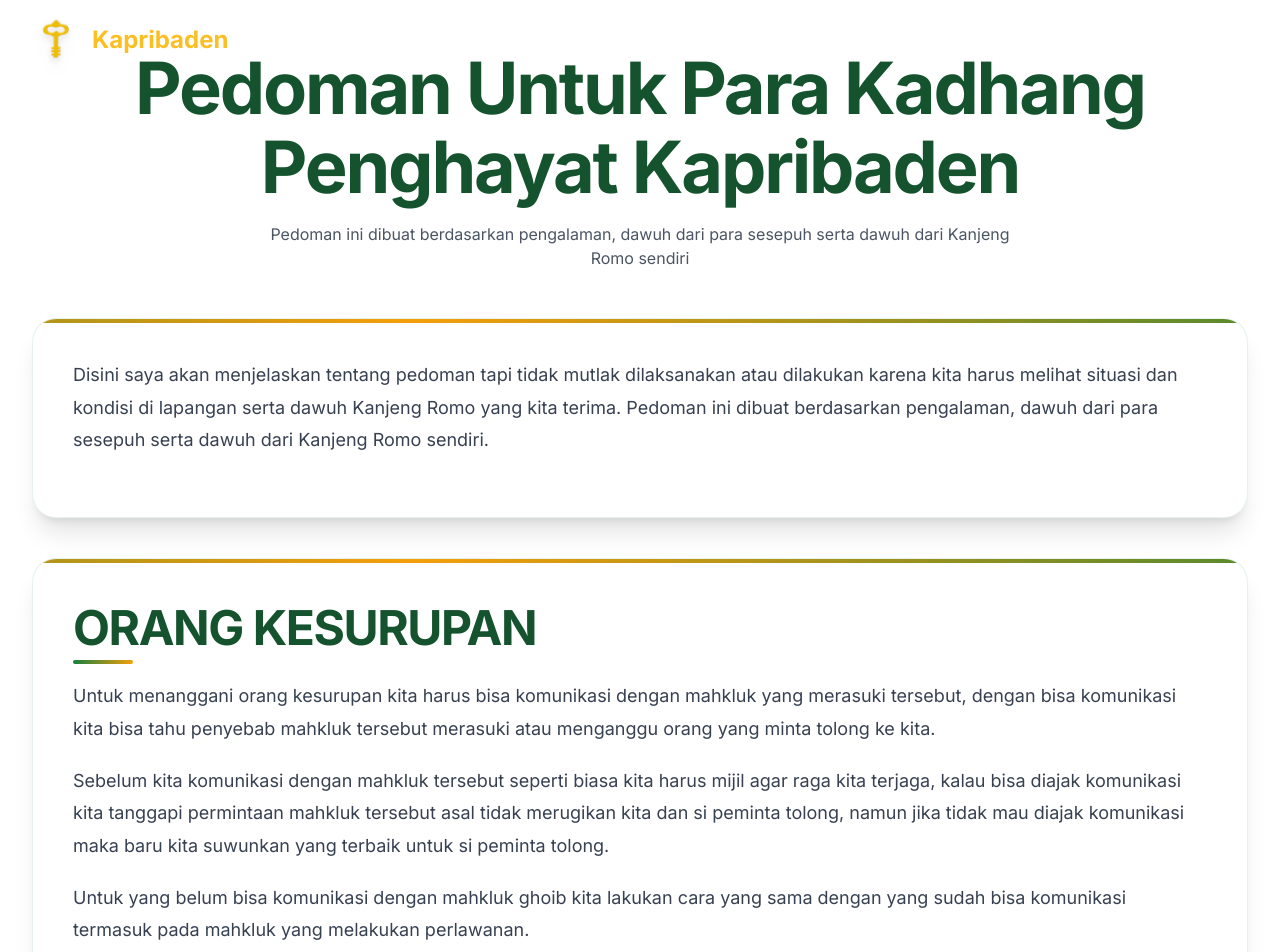
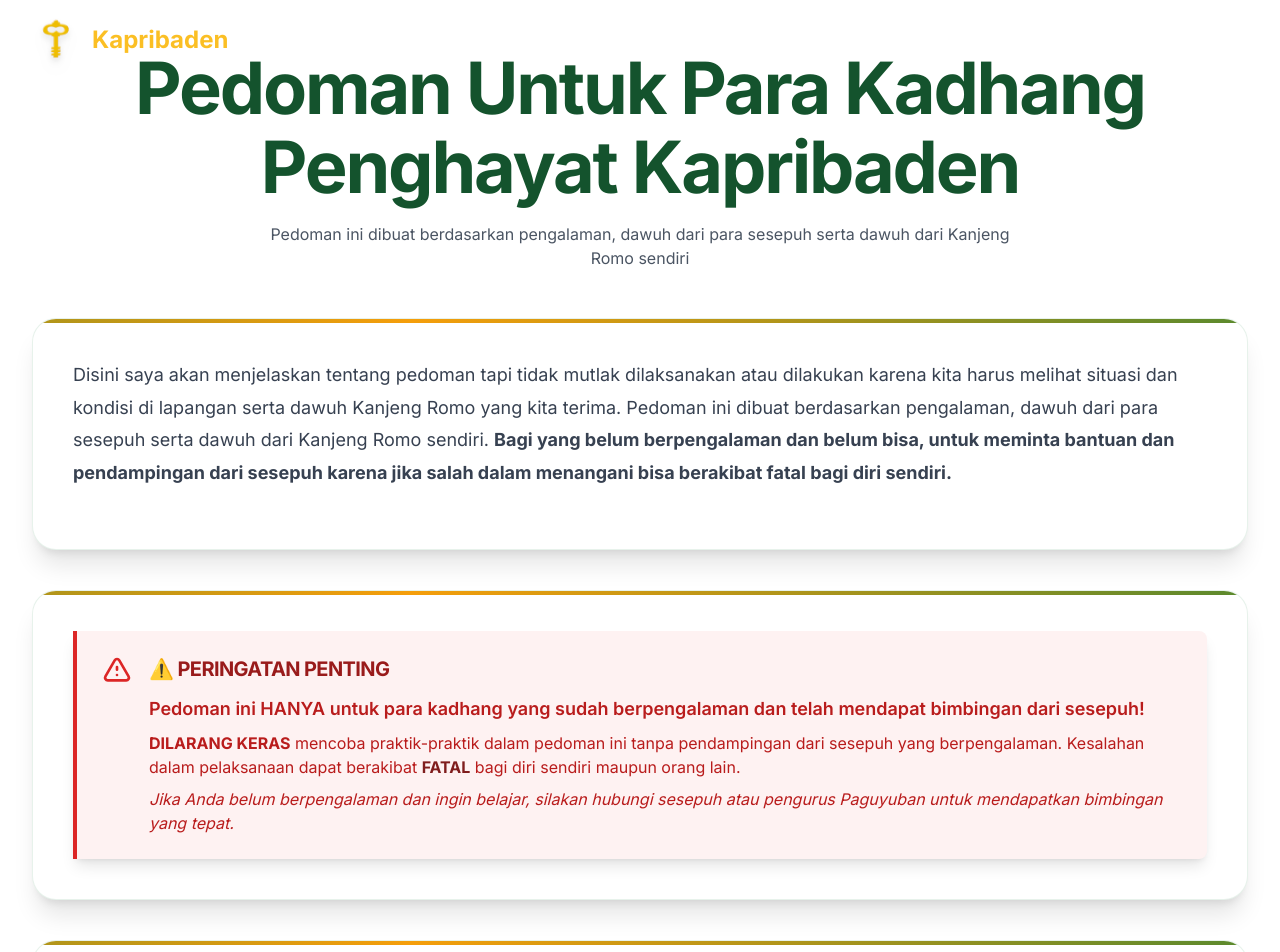
Before and after one commit to Suseno78/kapribaden, a Next.js app: page /pedoman in a window 1280 px wide. Shown: the top 952 px of the page. Built offline with nearby package versions, Linux system fonts and the light colour scheme.

Commit message:
update cuy

```diff
--- a/app/page.tsx
+++ b/app/page.tsx
@@ -78,9 +78,13 @@ Gusti Ingkang Moho Suci, Kulo nyuwun pangapuro dumateng Gusti Ingkang Moho Suci,
         },
         {
             title: 'Asmo',
+            desc: 'Diparingi kaliyan sesepuh',
+            icon: '✨',
+        },
+        {
+            title: 'Doa Sowan Sesudah Mijil',
             desc: 'Raganingsung bade sowan dateng ngarsanipun Kanjeng Romo Herucokro Semono sejati sak perlu nyuwun tambahe Pangestune mugi dados putro romo sejati sageto ngemban-ngemban dawuh-dawuhipun Kanjeng Romo Herucokro Semono sejati',
-            icon: '✨',
-            className: 'lg:col-start-2'
+            hideNumber: true,
         },
     ]
 
@@ -323,10 +327,11 @@ Gusti Ingkang Moho Suci, Kulo nyuwun pangapuro dumateng Gusti Ingkang Moho Suci,
                         {pancaGaib.map((item, index) => (
                             <StaggerItem key={item.title} className={`${item.className || ''} h-full`}>
                                 <FeatureCard
-                                    icon={<span className="text-4xl">{item.icon}</span>}
+                                    icon={item.icon ? <span className="text-4xl">{item.icon}</span> : undefined}
                                     title={item.title}
                                     description={item.desc}
                                     index={index}
+                                    hideNumber={item.hideNumber}
                                 />
                             </StaggerItem>
                         ))}
--- a/app/pedoman/page.tsx
+++ b/app/pedoman/page.tsx
@@ -19,8 +19,36 @@ export default function PedomanPage() {
                     <p className="text-lg">
                         Disini saya akan menjelaskan tentang pedoman tapi tidak mutlak dilaksanakan atau dilakukan karena kita harus melihat situasi dan
                         kondisi di lapangan serta dawuh Kanjeng Romo yang kita terima. Pedoman ini dibuat berdasarkan pengalaman, dawuh dari para sesepuh
-                        serta dawuh dari Kanjeng Romo sendiri.
+                        serta dawuh dari Kanjeng Romo sendiri. <b>Bagi yang belum berpengalaman dan belum bisa, untuk meminta bantuan dan pendampingan dari sesepuh karena jika salah dalam menangani bisa berakibat fatal bagi diri sendiri.</b>
                     </p>
+                </div>
+            </div>
+
+            {/* Peringatan Penting */}
+            <div className="content-section">
+                <div className="bg-red-50 border-l-4 border-red-600 p-6 rounded-r-lg shadow-lg">
+                    <div className="flex items-start">
+                        <div className="flex-shrink-0">
+                            <svg className="h-8 w-8 text-red-600" fill="none" viewBox="0 0 24 24" stroke="currentColor">
+                                <path strokeLinecap="round" strokeLinejoin="round" strokeWidth={2} d="M12 9v2m0 4h.01m-6.938 4h13.856c1.54 0 2.502-1.667 1.732-3L13.732 4c-.77-1.333-2.694-1.333-3.464 0L3.34 16c-.77 1.333.192 3 1.732 3z" />
+                            </svg>
+                        </div>
+                        <div className="ml-4">
+                            <h3 className="text-xl font-bold text-red-800 mb-3">⚠️ PERINGATAN PENTING</h3>
+                            <div className="text-red-700 space-y-2">
+                                <p className="font-semibold text-lg">
+                                    Pedoman ini HANYA untuk para kadhang yang sudah berpengalaman dan telah mendapat bimbingan dari sesepuh!
+                                </p>
+                                <p>
+                                    <strong>DILARANG KERAS</strong> mencoba praktik-praktik dalam pedoman ini tanpa pendampingan dari sesepuh yang berpengalaman.
+                                    Kesalahan dalam pelaksanaan dapat berakibat <strong className="text-red-900">FATAL</strong> bagi diri sendiri maupun orang lain.
+                                </p>
+                                <p className="italic">
+                                    Jika Anda belum berpengalaman dan ingin belajar, silakan hubungi sesepuh atau pengurus Paguyuban untuk mendapatkan bimbingan yang tepat.
+                                </p>
+                            </div>
+                        </div>
+                    </div>
                 </div>
             </div>
 
--- a/components/ContentCard.tsx
+++ b/components/ContentCard.tsx
@@ -65,13 +65,15 @@ export function FeatureCard({
     title,
     description,
     index = 0,
-    className = ''
+    className = '',
+    hideNumber = false
 }: {
     icon?: React.ReactNode
     title: string
     description: string
     index?: number
     className?: string
+    hideNumber?: boolean
 }) {
     return (
         <motion.div
@@ -86,9 +88,11 @@ export function FeatureCard({
 
             <div className="relative bg-white rounded-2xl p-8 shadow-xl border border-gray-100 group-hover:border-kapribaden-purple-200 transition-colors duration-300 h-full flex flex-col">
                 {/* Number Badge */}
-                <div className="absolute -top-4 -right-4 w-12 h-12 bg-gradient-to-br from-kapribaden-purple-600 to-kapribaden-purple-800 rounded-full flex items-center justify-center text-white font-bold text-lg shadow-lg z-10">
-                    {index + 1}
-                </div>
+                {!hideNumber && (
+                    <div className="absolute -top-4 -right-4 w-12 h-12 bg-gradient-to-br from-kapribaden-purple-600 to-kapribaden-purple-800 rounded-full flex items-center justify-center text-white font-bold text-lg shadow-lg z-10">
+                        {index + 1}
+                    </div>
+                )}
 
                 {icon && (
                     <div className="w-16 h-16 bg-gradient-to-br from-kapribaden-purple-100 to-kapribaden-gold-100 rounded-xl flex items-center justify-center mb-6 group-hover:scale-110 transition-transform duration-300 flex-shrink-0">
```
